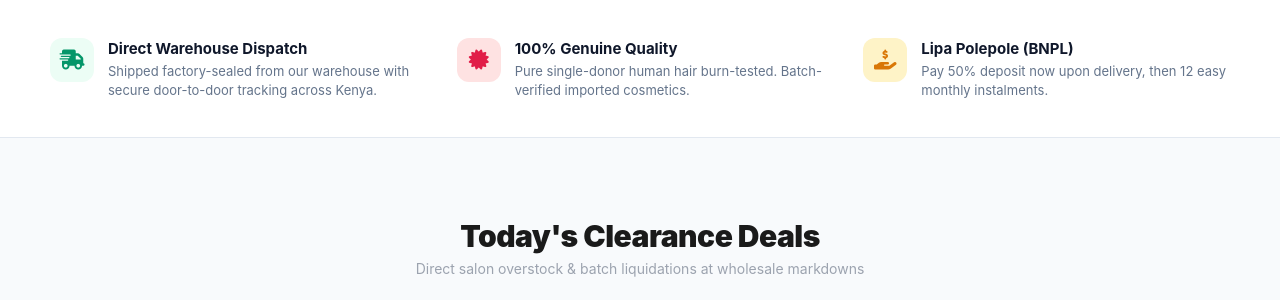
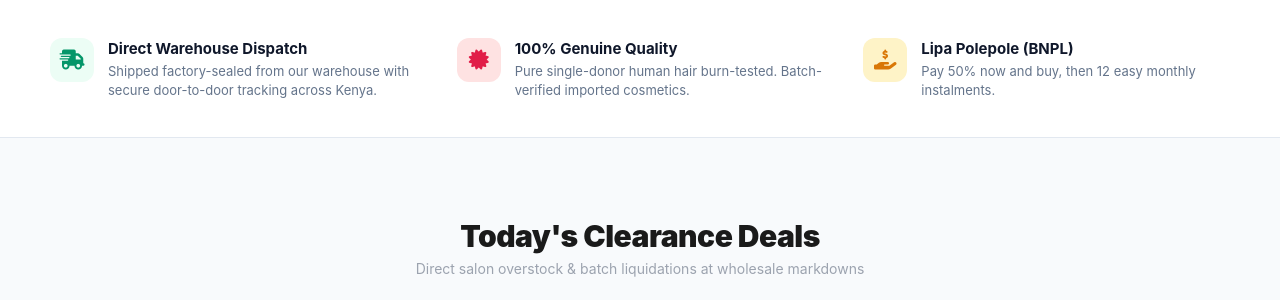
Before and after one commit to Leneyv/Clearance-Deal, a WordPress theme: template wp-content/themes/clearance-deal/front-page.php in a window 1280 px wide. Shown: the part 825-1125 px from the top of the page. Run offline with PHP 8.4 and a stand-in for WordPress, Linux system fonts and the light colour scheme; the site name, menu and one post (Sample post) are stand-ins, and other content is empty; some libraries are stand-ins or nearby versions.

Commit message:
Update Lipa Polepole text on home page

```diff
--- a/wp-content/themes/clearance-deal/front-page.php
+++ b/wp-content/themes/clearance-deal/front-page.php
@@ -144,7 +144,7 @@ get_header();
 			</div>
 			<div>
 				<strong style="display:block; font-size:15px; color:#0f172a; margin-bottom:2px;">Lipa Polepole (BNPL)</strong>
-				<p style="font-size:13px; color:#64748b; line-height:1.4; margin:0;">Pay 50% deposit now upon delivery, then 12 easy monthly instalments.</p>
+				<p style="font-size:13px; color:#64748b; line-height:1.4; margin:0;">Pay 50% now and buy, then 12 easy monthly instalments.</p>
 			</div>
 		</div>
 	</div>
```
